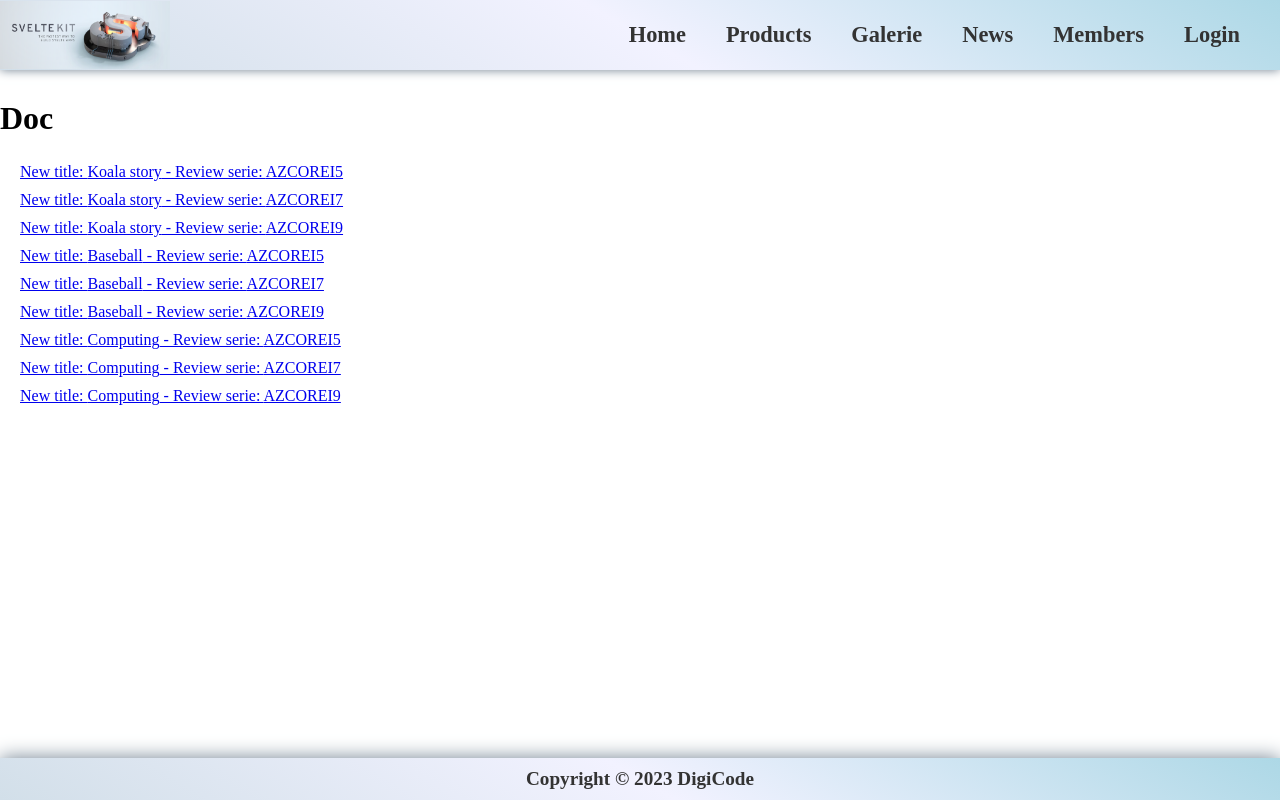
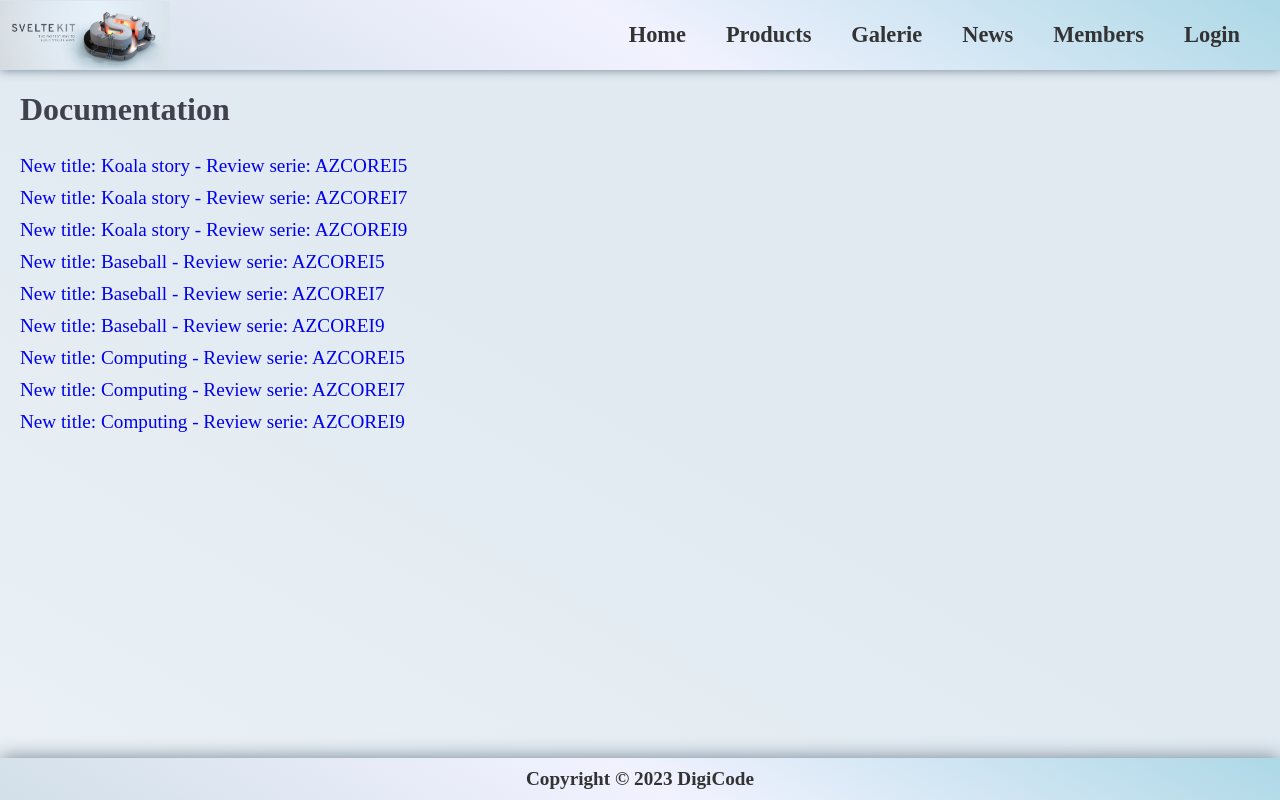
Before and after one commit to TLRKiliann/sveltekit-website, a SvelteKit app in the folder my-app/: page /doc in a window 1280 px wide. Built offline with nearby package versions, Linux system fonts and the light colour scheme; no server answers; data requests are answered from the project's data file.

Commit message:
design adjusted

```diff
--- a/my-app/src/routes/doc/+page.svelte
+++ b/my-app/src/routes/doc/+page.svelte
@@ -8,7 +8,10 @@
 </script>
 
 <div class="main--div">
-  <h1>Doc</h1>
+
+  <div class="header--div">
+    <h1 class="class--h1">Documentation</h1>
+  </div>
   <div class="review--news">
     {#each news as newElement}
       {#each reviews as review}
@@ -22,13 +25,31 @@
 
 <style>
   .main--div {
-    margin-top: 100px;
+    width: 100%;
+    min-height: 100vh;
+    margin: auto;
+    background: linear-gradient(30deg, rgba(222,232,240, 0.6),
+      rgba(222,232,240, 0.9), rgba(222,232,240, 0.9));
+  }
+  .header--div {
+    padding: 0px 20px;
+    padding-top: 70px;
+  }
+  .class--h1 {
+    font-family: 'Crimson Pro Variable', serif;
+    color: #3f414d;
   }
   .review--news {
+    margin-top: 0px;
     display: flex;
     flex-direction: column;
   }
   .review--news a {
     margin: 5px 20px;
+    font-size: 1.2rem;
+    text-decoration: none;
+  }
+  .review--news a:hover {
+    color: orangered;
   }
 </style>
--- a/my-app/src/routes/doc/[...slug]/+page.svelte
+++ b/my-app/src/routes/doc/[...slug]/+page.svelte
@@ -8,15 +8,36 @@
 </script>
 
 <div class="main--div">
-  <p>title : {newElem.title}</p>
-  <p>date : {newElem.date}</p>
-  <p>category : {newElem.category}</p>
-  <p>pin : {review.pin}</p>
-  <p>serie : {review.serie}</p>
+  <div class="header--div">
+    <h1 class="class--h1">Hello Slug !</h1>
+  </div>
+  <div class="class--slug">
+    <p>title : {newElem.title}</p>
+    <p>date : {newElem.date}</p>
+    <p>category : {newElem.category}</p>
+    <p>pin : {review.pin}</p>
+    <p>serie : {review.serie}</p>
+  </div>
 </div>
 
 <style>
   .main--div {
-    margin: 200px;
+    width: 100%;
+    min-height: 100vh;
+    margin: auto;
+    background: linear-gradient(30deg, rgba(222,232,240, 0.6),
+      rgba(222,232,240, 0.9), rgba(222,232,240, 0.9));
+  }
+  .header--div {
+    padding: 0px 20px;
+    padding-top: 70px;
+  }
+  .class--h1 {
+    font-family: 'Crimson Pro Variable', serif;
+    color: #3f414d;
+  }
+  .class--slug {
+    margin: 20px;
+    font-size: 1.2rem;
   }
 </style>
--- a/my-app/src/routes/products/+page.svelte
+++ b/my-app/src/routes/products/+page.svelte
@@ -61,7 +61,7 @@
   .img--pcware {
     width: 100%;
     height: 100%;
-    opacity: 0.1;
+    opacity: 0.3;
     object-fit: cover;
   }
   .header--div {
--- a/my-app/src/routes/products/[productId]/reviews/+page.svelte
+++ b/my-app/src/routes/products/[productId]/reviews/+page.svelte
@@ -29,6 +29,8 @@
     width: 100%;
     min-height: 97vh;
     margin: auto;
+    background: linear-gradient(30deg, rgba(222,232,240, 0.6),
+      rgba(222,232,240, 0.9), rgba(222,232,240, 0.9));
   }
   .class--header {
     margin: auto;
@@ -47,8 +49,6 @@
     margin: auto;
     display: flex;
     flex-direction: column;
-
-    border: 1px solid #333;
   }
   .class--reviews a {
     padding: 5px;
--- a/my-app/src/routes/products/[productId]/reviews/[reviewId]/+page.svelte
+++ b/my-app/src/routes/products/[productId]/reviews/[reviewId]/+page.svelte
@@ -22,6 +22,8 @@
     width: 100%;
     min-height: 96vh;
     margin: auto;
+    background: linear-gradient(30deg, rgba(222,232,240, 0.6),
+      rgba(222,232,240, 0.9), rgba(222,232,240, 0.9));
   }
   .header--div {
   	margin: auto;
```
Also changed, not shown: my-app/src/routes/news/[newId]/+page.svelte (+2 -5 lines), my-app/src/routes/products/[productId]/+page.svelte (+5 -2 lines).
